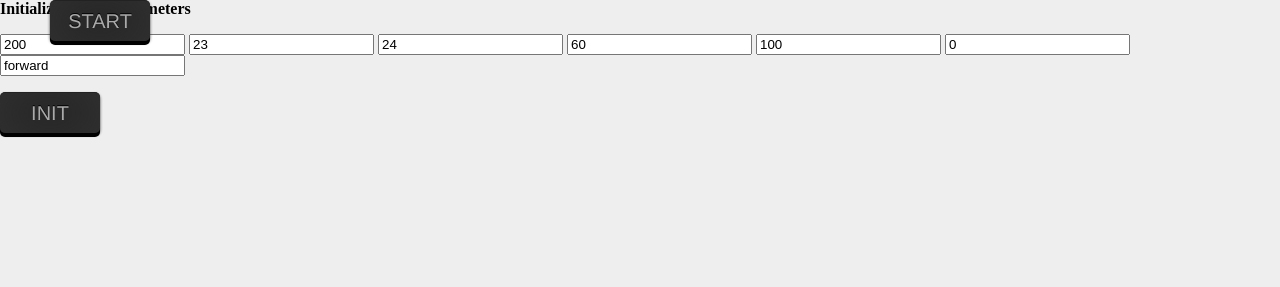
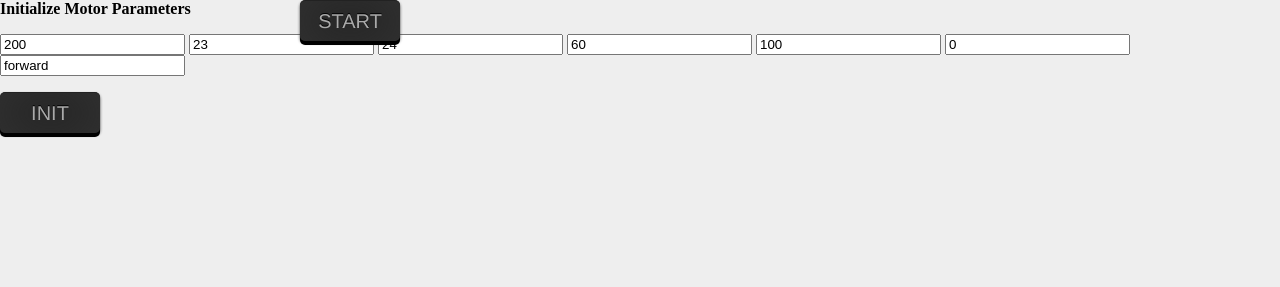
Before and after one commit to mangeshparanjape/raspi-stepper-motor, a website: page static/index.html in a window 1280 px wide. Shown: the top 287 px of the page. Drawn offline with nearby package versions, Linux system fonts and the light colour scheme; no server answers.

Commit message:
position

```diff
--- a/static/css/style.css
+++ b/static/css/style.css
@@ -73,7 +73,7 @@ body {
 
 .btn-start {
   top: 0px;
- left: 50px;
+ left: 300px;
  display: block;
  width: 100px;
  height: 40px;
```
